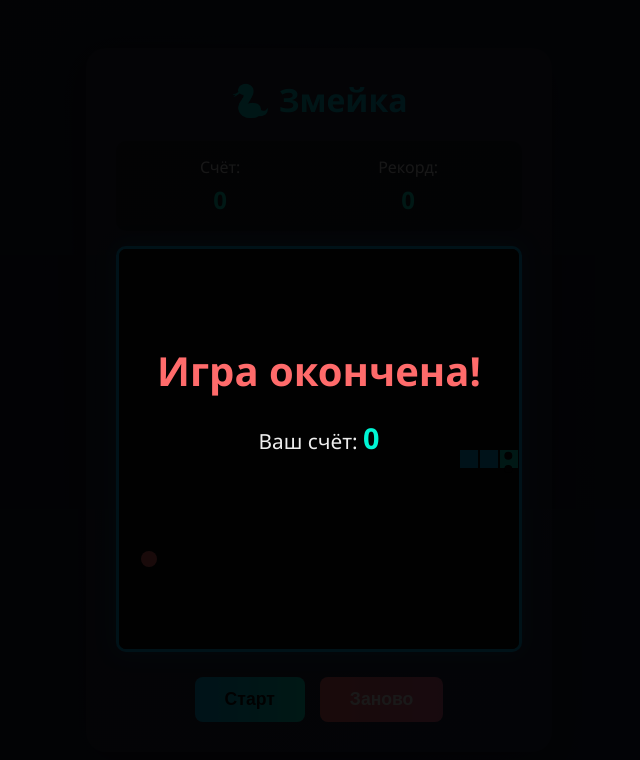
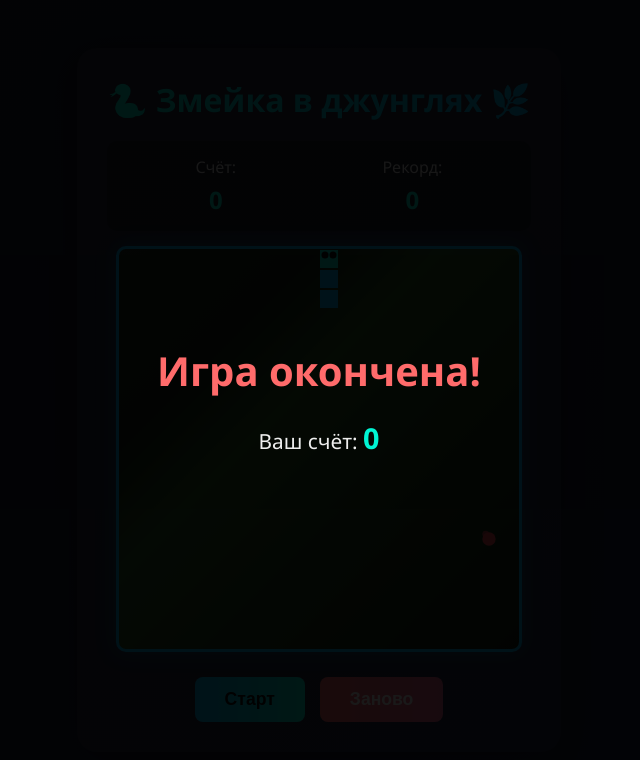
Before and after one commit to lobanski/my-projects, a plain HTML site: page game-snake/index.html in a window 1280 px wide. Both pictures are taken after a click on the button "Старт". Shown: the whole page, without its empty margins (321-961 px from the left). Drawn offline with Linux system fonts and the light colour scheme.

Commit message:
Add Snake game

```diff
--- a/game-snake/game.js
+++ b/game-snake/game.js
@@ -1,245 +1,307 @@
-// Z-Snake Game - HTML5 Snake Game
-class SnakeGame {
-    constructor() {
-        this.canvas = document.getElementById('game-canvas');
-        this.ctx = this.canvas.getContext('2d');
-        this.gridSize = 20;
-        this.tileCount = this.canvas.width / this.gridSize;
+// 🐍 Змейка - Игровая логика
+(function() {
+    'use strict';
 
-        this.snake = [];
-        this.food = {};
-        this.direction = 'right';
-        this.nextDirection = 'right';
-        this.score = 0;
-        this.highScore = parseInt(localStorage.getItem('snakeHighScore')) || 0;
-        this.gameLoop = null;
-        this.gameSpeed = 150;
-        this.isPlaying = false;
+    // Настройки игры
+    const CELL_SIZE = 20;
+    const GRID = 20; // 400 / 20 = 20 клеток по ширине/высоте
+    const INITIAL_SPEED = 150;
+    const MIN_SPEED = 50;
+    const SPEED_DECREMENT = 2;
 
-        this.init();
+    // DOM элементы
+    const canvas = document.getElementById('game-canvas');
+    const ctx = canvas.getContext('2d');
+    const startBtn = document.getElementById('start-btn');
+    const restartBtn = document.getElementById('restart-btn');
+    const scoreEl = document.getElementById('current-score');
+    const highScoreEl = document.getElementById('high-score');
+    const finalScoreEl = document.getElementById('final-score-display');
+    const gameOverScreen = document.getElementById('game-over-screen');
+
+    // Игровое состояние
+    let snake = [];
+    let food = { x: 0, y: 0 };
+    let direction = { x: 0, y: 0 };
+    let nextDirection = { x: 0, y: 0 };
+    let score = 0;
+    let highScore = localStorage.getItem('snakeHighScore') || 0;
+    let gameRunning = false;
+    let gameLoop = null;
+    let speed = INITIAL_SPEED;
+
+    // Инициализация
+    function init() {
+        highScoreEl.textContent = highScore;
+
+        // Обработчики событий
+        startBtn.addEventListener('click', startGame);
+        restartBtn.addEventListener('click', restartGame);
+
+        document.addEventListener('keydown', handleKeyPress);
+
+        // Мобильные кнопки
+        document.querySelectorAll('.d-pad-btn').forEach(btn => {
+            btn.addEventListener('touchstart', (e) => {
+                e.preventDefault();
+                handleMobileButton(btn.dataset.dir);
+            });
+            btn.addEventListener('mousedown', (e) => {
+                handleMobileButton(btn.dataset.dir);
+            });
+        });
     }
 
-    init() {
-        // Event listeners for keyboard input
-        document.addEventListener('keydown', (e) => this.handleKeyPress(e));
-
-        // Button handlers
-        document.getElementById('start-btn').addEventListener('click', () => this.startGame());
-        document.getElementById('restart-btn').addEventListener('click', () => this.resetGame());
-
-        // Mobile controls
-        document.querySelectorAll('.d-pad-btn').forEach(btn => {
-            btn.addEventListener('click', (e) => {
-                e.preventDefault();
-                const dir = e.currentTarget.dataset.dir;
-                this.changeDirection(dir);
-            });
-
-            // Touch events for better mobile support
-            btn.addEventListener('touchstart', (e) => {
-                e.preventDefault();
-                const dir = e.currentTarget.dataset.dir;
-                this.changeDirection(dir);
-            });
-        });
-
-        // Update high score display
-        document.getElementById('high-score').textContent = this.highScore;
-    }
-
-    handleKeyPress(e) {
-        const keyMap = {
-            'ArrowUp': 'up', 'w': 'up', 'W': 'up',
-            'ArrowDown': 'down', 's': 'down', 'S': 'down',
-            'ArrowLeft': 'left', 'a': 'left', 'A': 'left',
-            'ArrowRight': 'right', 'd': 'right', 'D': 'right'
-        };
-
-        const direction = keyMap[e.key] || keyMap[e.code];
-        if (direction) {
-            e.preventDefault();
-            this.changeDirection(direction);
+    function handleMobileButton(dir) {
+        const moves = { up: { x: 0, y: -1 }, down: { x: 0, y: 1 }, left: { x: -1, y: 0 }, right: { x: 1, y: 0 } };
+        const move = moves[dir];
+        if (move) {
+            changeDirection(move.x, move.y);
         }
     }
 
-    changeDirection(newDir) {
-        const opposites = { up: 'down', down: 'up', left: 'right', right: 'left' };
-        const currentDir = this.direction === 'up' ? 'ArrowUp' :
-                          this.direction === 'down' ? 'ArrowDown' :
-                          this.direction === 'left' ? 'ArrowLeft' : 'ArrowRight';
+    function handleKeyPress(e) {
+        if (!gameRunning) return;
 
-        if (opposites[newDir] !== this.nextDirection) {
-            this.nextDirection = newDir;
-            this.direction = newDir;
+        const keyMap = {
+            'ArrowUp': { x: 0, y: -1 }, 'W': { x: 0, y: -1 },
+            'ArrowDown': { x: 0, y: 1 }, 'S': { x: 0, y: 1 },
+            'ArrowLeft': { x: -1, y: 0 }, 'A': { x: -1, y: 0 },
+            'ArrowRight': { x: 1, y: 0 }, 'D': { x: 1, y: 0 }
+        };
+
+        const move = keyMap[e.key] || keyMap[e.key.toUpperCase()];
+        if (move) {
+            changeDirection(move.x, move.y);
         }
     }
 
-    startGame() {
-        if (this.isPlaying) return;
+    function changeDirection(x, y) {
+        // Запоминаем следующее направление
+        const validMoves = [
+            { x: 0, y: -1 }, { x: 0, y: 1 },     // вверх/вниз
+            { x: -1, y: 0 }, { x: 1, y: 0 }       // влево/вправо
+        ];
 
-        // Reset game state
-        this.snake = [
-            {x: 10, y: 10},
-            {x: 9, y: 10},
-            {x: 8, y: 10}
-        ];
-        this.direction = 'right';
-        this.nextDirection = 'right';
-        this.score = 0;
-        this.gameSpeed = 150;
-        this.isPlaying = true;
-
-        this.updateScore();
-        document.getElementById('start-btn').disabled = true;
-        document.getElementById('restart-btn').disabled = false;
-        document.getElementById('game-over-screen').classList.add('hidden');
-
-        this.placeFood();
-        this.gameLoop = setInterval(() => this.update(), this.gameSpeed);
-    }
-
-    resetGame() {
-        clearInterval(this.gameLoop);
-        this.startGame();
-    }
-
-    updateScore() {
-        document.getElementById('current-score').textContent = this.score;
-        if (this.score > this.highScore) {
-            this.highScore = this.score;
-            localStorage.setItem('snakeHighScore', this.highScore);
-            document.getElementById('high-score').textContent = this.highScore;
+        const isValid = validMoves.some(m => m.x === x && m.y === y);
+        if (isValid) {
+            // Нельзя пойти в противоположную сторону
+            if (direction.x !== -x || direction.y !== -y) {
+                nextDirection = { x, y };
+            }
         }
     }
 
-    placeFood() {
-        const positions = [];
-        for (let x = 0; x < this.tileCount; x++) {
-            for (let y = 0; y < this.tileCount; y++) {
-                positions.push({x, y});
+    function startGame() {
+        resetGame();
+        gameRunning = true;
+        startBtn.disabled = true;
+        restartBtn.disabled = false;
+        gameLoop = setInterval(updateGame, speed);
+    }
+
+    function restartGame() {
+        stopGame();
+        resetGame();
+        gameRunning = true;
+        startBtn.disabled = true;
+        restartBtn.disabled = false;
+        gameLoop = setInterval(updateGame, speed);
+    }
+
+    function resetGame() {
+        // Начальная змейка (3 сегмента)
+        snake = [
+            { x: 10, y: 10 },
+            { x: 10, y: 11 },
+            { x: 10, y: 12 }
+        ];
+        direction = { x: 0, y: -1 }; // Начинаем движение вверх
+        nextDirection = { x: 0, y: -1 };
+        score = 0;
+        speed = INITIAL_SPEED;
+        scoreEl.textContent = score;
+        placeFood();
+        draw();
+    }
+
+    function stopGame() {
+        if (gameLoop) clearInterval(gameLoop);
+        gameLoop = null;
+    }
+
+    function updateGame() {
+        // Применяем следующее направление
+        direction = nextDirection;
+
+        // Вычисляем новую голову
+        const head = {
+            x: snake[0].x + direction.x,
+            y: snake[0].y + direction.y
+        };
+
+        // Проверка столкновений
+        if (checkCollision(head)) {
+            gameOver();
+            return;
+        }
+
+        // Добавляем новую голову
+        snake.unshift(head);
+
+        // Проверка еды
+        if (head.x === food.x && head.y === food.y) {
+            score += 10;
+            scoreEl.textContent = score;
+
+            // Ускоряем игру
+            if (speed > MIN_SPEED) {
+                speed -= SPEED_DECREMENT;
+                clearInterval(gameLoop);
+                gameLoop = setInterval(updateGame, speed);
+            }
+
+            placeFood();
+        } else {
+            // Удаляем хвост
+            snake.pop();
+        }
+
+        draw();
+    }
+
+    function checkCollision(head) {
+        // Стены
+        if (head.x < 0 || head.x >= GRID || head.y < 0 || head.y >= GRID) {
+            return true;
+        }
+
+        // Самa змейка
+        for (let segment of snake) {
+            if (head.x === segment.x && head.y === segment.y) {
+                return true;
             }
         }
 
-        // Remove snake positions
-        this.snake.forEach(seg => {
-            const idx = positions.findIndex(p => p.x === seg.x && p.y === seg.y);
-            if (idx !== -1) positions.splice(idx, 1);
-        });
-
-        if (positions.length > 0) {
-            const randomPos = positions[Math.floor(Math.random() * positions.length)];
-            this.food = {x: randomPos.x, y: randomPos.y};
-        }
+        return false;
     }
 
-    update() {
-        // Update direction
-        this.direction = this.nextDirection;
+    function placeFood() {
+        // Случайная позиция без змеи
+        let newFood;
+        do {
+            newFood = {
+                x: Math.floor(Math.random() * GRID),
+                y: Math.floor(Math.random() * GRID)
+            };
+        } while (checkCollision(newFood));
 
-        // Calculate new head position
-        const head = {...this.snake[0]};
-        if (this.direction === 'up') head.y--;
-        else if (this.direction === 'down') head.y++;
-        else if (this.direction === 'left') head.x--;
-        else if (this.direction === 'right') head.x++;
+        food = newFood;
+    }
 
-        // Check wall collision
-        if (head.x < 0 || head.x >= this.tileCount || head.y < 0 || head.y >= this.tileCount) {
-            this.gameOver();
-            return;
+    function gameOver() {
+        stopGame();
+        gameRunning = false;
+
+        // Обновляем рекорд
+        if (score > highScore) {
+            highScore = score;
+            localStorage.setItem('snakeHighScore', highScore);
+            highScoreEl.textContent = highScore;
         }
 
-        // Check self collision
-        for (let seg of this.snake) {
-            if (head.x === seg.x && head.y === seg.y) {
-                this.gameOver();
-                return;
-            }
-        }
-
-        // Move snake
-        this.snake.unshift(head);
-
-        // Check food collision
-        if (head.x === this.food.x && head.y === this.food.y) {
-            this.score += 10;
-            this.gameSpeed = Math.max(50, 150 - this.score / 2); // Increase speed
-            this.updateScore();
-            this.placeFood();
-        } else {
-            this.snake.pop();
-        }
-
-        this.draw();
+        finalScoreEl.textContent = score;
+        gameOverScreen.classList.remove('hidden');
+        startBtn.disabled = false;
     }
 
-    draw() {
-        // Clear canvas
-        this.ctx.fillStyle = '#0a0a0a';
-        this.ctx.fillRect(0, 0, this.canvas.width, this.canvas.height);
+    function draw() {
+        // Очищаем canvas
+        ctx.clearRect(0, 0, canvas.width, canvas.height);
 
-        // Draw food
-        this.ctx.fillStyle = '#ff6b6b';
-        this.ctx.beginPath();
-        const foodX = this.food.x * this.gridSize + this.gridSize / 2;
-        const foodY = this.food.y * this.gridSize + this.gridSize / 2;
-        this.ctx.arc(foodX, foodY, this.gridSize / 2 - 2, 0, Math.PI * 2);
-        this.ctx.fill();
+        // Фон уже есть в CSS - не рисуем заново
 
-        // Draw snake
-        this.snake.forEach((seg, idx) => {
-            const isHead = idx === 0;
-            this.ctx.fillStyle = isHead ? '#00f5d4' : '#00bbf9';
+        // Еда
+        const foodX = food.x * CELL_SIZE;
+        const foodY = food.y * CELL_SIZE;
 
-            this.ctx.fillRect(
-                seg.x * this.gridSize + 1,
-                seg.y * this.gridSize + 1,
-                this.gridSize - 2,
-                this.gridSize - 2
-            );
+        ctx.fillStyle = '#ff4757';
+        ctx.beginPath();
+        ctx.arc(foodX + CELL_SIZE/2, foodY + CELL_SIZE/2, CELL_SIZE/3, 0, Math.PI * 2);
+        ctx.fill();
 
-            // Draw eyes on head
-            if (isHead) {
-                this.ctx.fillStyle = '#0a0a0a';
-                const eyeSize = this.gridSize / 5;
-                const offset = this.gridSize / 3;
+        // Блеск еды
+        ctx.fillStyle = 'rgba(255, 71, 87, 0.7)';
+        ctx.beginPath();
+        ctx.arc(foodX + CELL_SIZE/3, foodY + CELL_SIZE/4, CELL_SIZE/6, 0, Math.PI * 2);
+        ctx.fill();
 
-                // Position eyes based on direction
-                let eye1X, eye1Y, eye2X, eye2Y;
-                if (this.direction === 'up') {
-                    eye1X = seg.x * this.gridSize + offset; eye1Y = seg.y * this.gridSize + offset;
-                    eye2X = seg.x * this.gridSize + offset + 2*offset; eye2Y = seg.y * this.gridSize + offset;
-                } else if (this.direction === 'down') {
-                    eye1X = seg.x * this.gridSize + offset; eye1Y = seg.y * this.gridSize + this.gridSize - offset - eyeSize;
-                    eye2X = seg.x * this.gridSize + offset + 2*offset; eye2Y = seg.y * this.gridSize + this.gridSize - offset - eyeSize;
-                } else if (this.direction === 'left') {
-                    eye1X = seg.x * this.gridSize + offset; eye1Y = seg.y * this.gridSize + offset;
-                    eye2X = seg.x * this.gridSize + offset; eye2Y = seg.y * this.gridSize + offset + 2*offset;
-                } else { // right
-                    eye1X = seg.x * this.gridSize + this.gridSize - offset - eyeSize; eye1Y = seg.y * this.gridSize + offset;
-                    eye2X = seg.x * this.gridSize + this.gridSize - offset - eyeSize; eye2Y = seg.y * this.gridSize + offset + 2*offset;
-                }
+        // Змейка
+        snake.forEach((segment, index) => {
+            const segX = segment.x * CELL_SIZE;
+            const segY = segment.y * CELL_SIZE;
 
-                this.ctx.beginPath();
-                this.ctx.arc(eye1X, eye1Y, eyeSize, 0, Math.PI * 2);
-                this.ctx.fill();
-                this.ctx.beginPath();
-                this.ctx.arc(eye2X, eye2Y, eyeSize, 0, Math.PI * 2);
-                this.ctx.fill();
+            // Голова другого цвета
+            if (index === 0) {
+                ctx.fillStyle = '#00f5d4';
+            } else {
+                ctx.fillStyle = '#00bbf9';
+            }
+
+            // Рисуем сегмент змеи с небольшим отступом
+            ctx.fillRect(segX + 1, segY + 1, CELL_SIZE - 2, CELL_SIZE - 2);
+
+            // Глаза на голове
+            if (index === 0) {
+                drawEyes({ x: snake[0].x, y: snake[0].y });
             }
         });
     }
 
-    gameOver() {
-        clearInterval(this.gameLoop);
-        this.isPlaying = false;
-        document.getElementById('final-score-display').textContent = this.score;
-        document.getElementById('game-over-screen').classList.remove('hidden');
-        document.getElementById('start-btn').disabled = false;
+    function drawEyes(seg) {
+        const segX = seg.x * CELL_SIZE;
+        const segY = seg.y * CELL_SIZE;
+
+        ctx.fillStyle = '#0a0a0a';
+
+        // Вычисляем позицию глаз в зависимости от направления (абсолютные координаты относительно клетки сегмента)
+        const eyeSize = 3.5;
+        const eyeOffset = 6;
+
+        let leftEyeX, leftEyeY, rightEyeX, rightEyeY;
+
+        if (direction.x === 1) { // Вправо
+            leftEyeX = segX + CELL_SIZE - eyeOffset;
+            leftEyeY = segY + eyeOffset;
+            rightEyeX = segX + CELL_SIZE - eyeOffset;
+            rightEyeY = segY + CELL_SIZE - eyeOffset;
+        } else if (direction.x === -1) { // Влево
+            leftEyeX = segX + eyeOffset;
+            leftEyeY = segY + eyeOffset;
+            rightEyeX = segX + eyeOffset;
+            rightEyeY = segY + CELL_SIZE - eyeOffset;
+        } else if (direction.y === -1) { // Вверх
+            leftEyeX = segX + eyeOffset;
+            leftEyeY = segY + eyeOffset;
+            rightEyeX = segX + CELL_SIZE - eyeOffset;
+            rightEyeY = segY + eyeOffset;
+        } else { // Вниз или стоит
+            leftEyeX = segX + eyeOffset;
+            leftEyeY = segY + CELL_SIZE - eyeOffset;
+            rightEyeX = segX + CELL_SIZE - eyeOffset;
+            rightEyeY = segY + CELL_SIZE - eyeOffset;
+        }
+
+        // Рисуем глаза (абсолютные координаты, без двойного смещения!)
+        ctx.beginPath();
+        ctx.arc(leftEyeX, leftEyeY, eyeSize, 0, Math.PI * 2);
+        ctx.fill();
+
+        ctx.beginPath();
+        ctx.arc(rightEyeX, rightEyeY, eyeSize, 0, Math.PI * 2);
+        ctx.fill();
     }
-}
 
-// Initialize game when DOM is loaded
-document.addEventListener('DOMContentLoaded', () => {
-    window.game = new SnakeGame();
-});
+    // Запуск при загрузке
+    init();
+})();
--- a/game-snake/index.html
+++ b/game-snake/index.html
@@ -3,22 +3,16 @@
 <head>
     <meta charset="UTF-8">
     <meta name="viewport" content="width=device-width, initial-scale=1.0, maximum-scale=1.0, user-scalable=no">
-    <title>Змейка</title>
+    <title>Змейка в джунглях 🐍🌿</title>
     <link rel="stylesheet" href="style.css">
 </head>
 <body>
     <div id="game-container">
-        <h1>🐍 Змейка</h1>
+        <h1>🐍 Змейка в джунглях 🌿</h1>
 
         <div id="score-board">
-            <div class="score-item">
-                <span>Счёт:</span>
-                <span id="current-score" class="score-value">0</span>
-            </div>
-            <div class="score-item">
-                <span>Рекорд:</span>
-                <span id="high-score" class="score-value">0</span>
-            </div>
+            <div class="score-item"><span>Счёт:</span><span id="current-score" class="score-value">0</span></div>
+            <div class="score-item"><span>Рекорд:</span><span id="high-score" class="score-value">0</span></div>
         </div>
 
         <canvas id="game-canvas" width="400" height="400"></canvas>
--- a/game-snake/style.css
+++ b/game-snake/style.css
@@ -1,17 +1,13 @@
-* {
-    margin: 0;
-    padding: 0;
-    box-sizing: border-box;
-}
+* { margin: 0; padding: 0; box-sizing: border-box; }
 
 body {
-    font-family: 'Segoe UI', Tahoma, Geneva, Verdana, sans-serif;
     background: linear-gradient(135deg, #1a1a2e 0%, #16213e 100%);
     min-height: 100vh;
     display: flex;
     justify-content: center;
     align-items: center;
     color: #eee;
+    font-family: 'Segoe UI', Tahoma, Geneva, Verdana, sans-serif;
 }
 
 #game-container {
@@ -39,31 +35,30 @@ h1 {
     border-radius: 10px;
 }
 
-.score-item {
-    display: flex;
-    flex-direction: column;
-    gap: 5px;
-}
+.score-item { display: flex; flex-direction: column; gap: 5px; }
+.score-value { font-size: 1.5rem; font-weight: bold; color: #00f5d4; }
 
-.score-value {
-    font-size: 1.5rem;
-    font-weight: bold;
-    color: #00f5d4;
-}
-
+/* 🌿 Джунглевый фон для canvas - один background без псевдоэлементов! */
 #game-canvas {
     border: 3px solid #00bbf9;
     border-radius: 10px;
-    background: #0a0a0a;
     box-shadow: 0 0 20px rgba(0, 187, 249, 0.3);
+    /* Тёмный джунглевый фон с лёгкими полосами */
+    background: linear-gradient(135deg,
+        #1a2d1a 0%,
+        #142614 25%,
+        #2d5a27 40%,
+        #1e3d1b 65%,
+        #0f210f 100%
+    ),
+    repeating-linear-gradient(45deg,
+        transparent 0px,
+        rgba(70, 110, 60, 0.05) 3px,
+        transparent 6px
+    );
 }
 
-.controls {
-    margin-top: 20px;
-    display: flex;
-    gap: 15px;
-    justify-content: center;
-}
+.controls { margin-top: 20px; display: flex; gap: 15px; justify-content: center; }
 
 button {
     padding: 12px 30px;
@@ -75,42 +70,16 @@ button {
     font-weight: bold;
 }
 
-#start-btn {
-    background: linear-gradient(90deg, #00bbf9, #00f5d4);
-    color: #0a0a0a;
-}
+#start-btn { background: linear-gradient(90deg, #00bbf9, #00f5d4); color: #0a0a0a; }
+#start-btn:hover:not(:disabled) { transform: translateY(-2px); box-shadow: 0 5px 15px rgba(0, 187, 249, 0.4); }
 
-#start-btn:hover:not(:disabled) {
-    transform: translateY(-2px);
-    box-shadow: 0 5px 15px rgba(0, 187, 249, 0.4);
-}
-
-#restart-btn {
-    background: linear-gradient(90deg, #ff6b6b, #f06595);
-    color: white;
-}
-
-button:disabled {
-    opacity: 0.5;
-    cursor: not-allowed;
-}
-
-.mobile-only {
-    display: none;
-}
+#restart-btn { background: linear-gradient(90deg, #ff6b6b, #f06595); color: white; }
+button:disabled { opacity: 0.5; cursor: not-allowed; }
+.mobile-only { display: none; }
 
 @media (max-width: 768px) {
-    .mobile-only {
-        display: block;
-        margin-top: 15px;
-    }
-
-    #game-canvas {
-        width: 90vw;
-        height: 90vw;
-        max-width: 400px;
-        max-height: 400px;
-    }
+    .mobile-only { display: block; margin-top: 15px; }
+    #game-canvas { width: 90vw; height: 90vw; max-width: 400px; max-height: 400px; }
 }
 
 .d-pad-btn {
@@ -124,16 +93,11 @@ button:disabled {
     margin: 5px;
 }
 
-.d-pad-btn:active {
-    background: rgba(0, 187, 249, 0.6);
-}
+.d-pad-btn:active { background: rgba(0, 187, 249, 0.6); }
 
 #game-over-screen {
     position: fixed;
-    top: 0;
-    left: 0;
-    right: 0;
-    bottom: 0;
+    top: 0; left: 0; right: 0; bottom: 0;
     background: rgba(0, 0, 0, 0.9);
     display: flex;
     flex-direction: column;
@@ -142,23 +106,7 @@ button:disabled {
     z-index: 1000;
 }
 
-#game-over-screen.hidden {
-    display: none;
-}
-
-#game-over-screen h2 {
-    font-size: 2.5rem;
-    color: #ff6b6b;
-    margin-bottom: 20px;
-}
-
-.final-score {
-    font-size: 1.3rem;
-    color: #eee;
-}
-
-.final-score span {
-    color: #00f5d4;
-    font-weight: bold;
-    font-size: 1.8rem;
-}
+#game-over-screen.hidden { display: none; }
+#game-over-screen h2 { font-size: 2.5rem; color: #ff6b6b; margin-bottom: 20px; }
+.final-score { font-size: 1.3rem; color: #eee; }
+.final-score span { color: #00f5d4; font-weight: bold; font-size: 1.8rem; }
```
Also changed, not shown: 1 other file.
